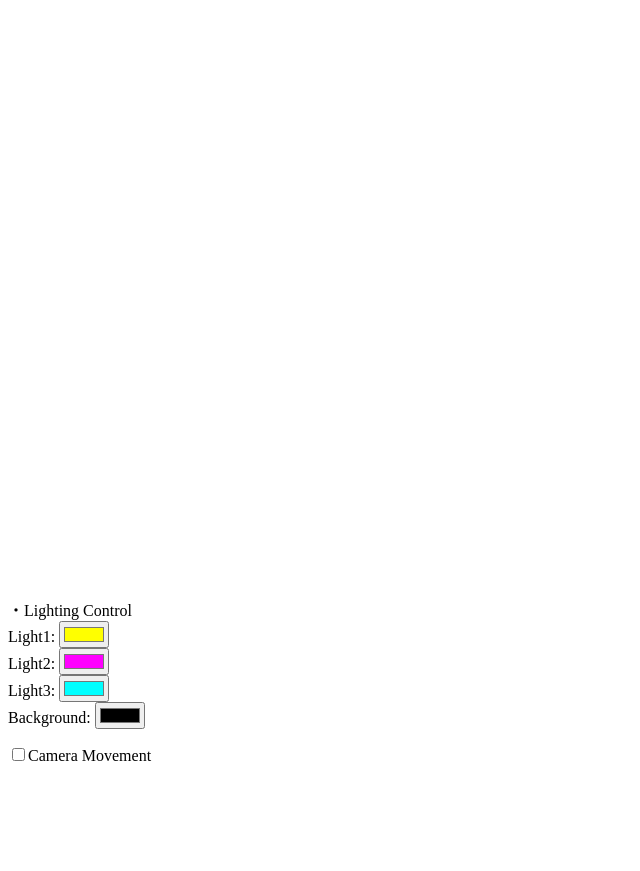
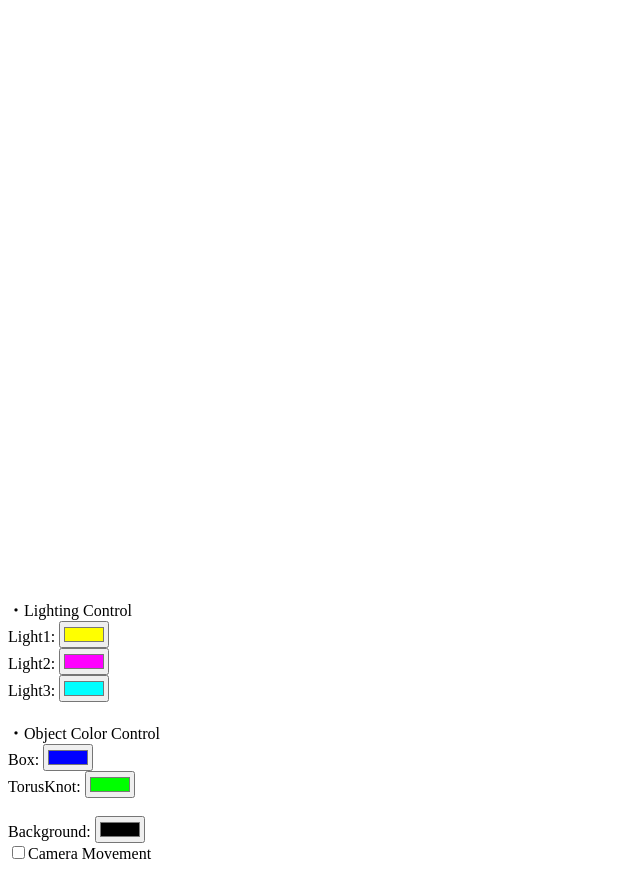
Before and after one commit to quadseed/NS-CG-lesson, a plain HTML site: page 0516_05.html in a window 1280 px wide. Shown: the part 91-962 px from the top of the page, without its empty margins (0-640 px from the left). Before the commit the page ends 872 px from the top, so only its background shows below. Drawn offline with nearby package versions, Linux system fonts and the light colour scheme.

Commit message:
Edit: add object color controller

```diff
--- a/0516_05.html
+++ b/0516_05.html
@@ -24,12 +24,18 @@
       Light2: <input type="color" id="light2" value="#ff00ff"><br>
       Light3: <input type="color" id="light3" value="#00ffff"><br>
     </div>
+    <br>
+    <div>
+      ・Object Color Control<br>
+      Box: <input type="color" id="box" value="#0000ff"><br>
+      TorusKnot: <input type="color" id="torus-knot" value="#00ff00"><br>
+    </div>
+    <br>
     <div>
       Background: <input type="color" id="bg-color" value="#000000">
-      <p>
+      <div>
         <label><input type="checkbox" id="camera_movement" value="camera_movement">Camera Movement</label>
-      </p>
-
+      </div>
       <div id="camera_coordinates"></div>
     </div>
   </div>
@@ -124,6 +130,10 @@
       directionalLight3.color.setStyle(document.getElementById("light3").value);
       renderer.setClearColor(new THREE.Color().setStyle(document.getElementById("bg-color").value), 1.0);
 
+      // Object color controller
+      box.material.color.setStyle(document.getElementById("box").value);
+      torusKnot.material.color.setStyle(document.getElementById("torus-knot").value);
+
       // Camera Movement controller
       if (document.getElementById("camera_movement").checked) {
 
```
